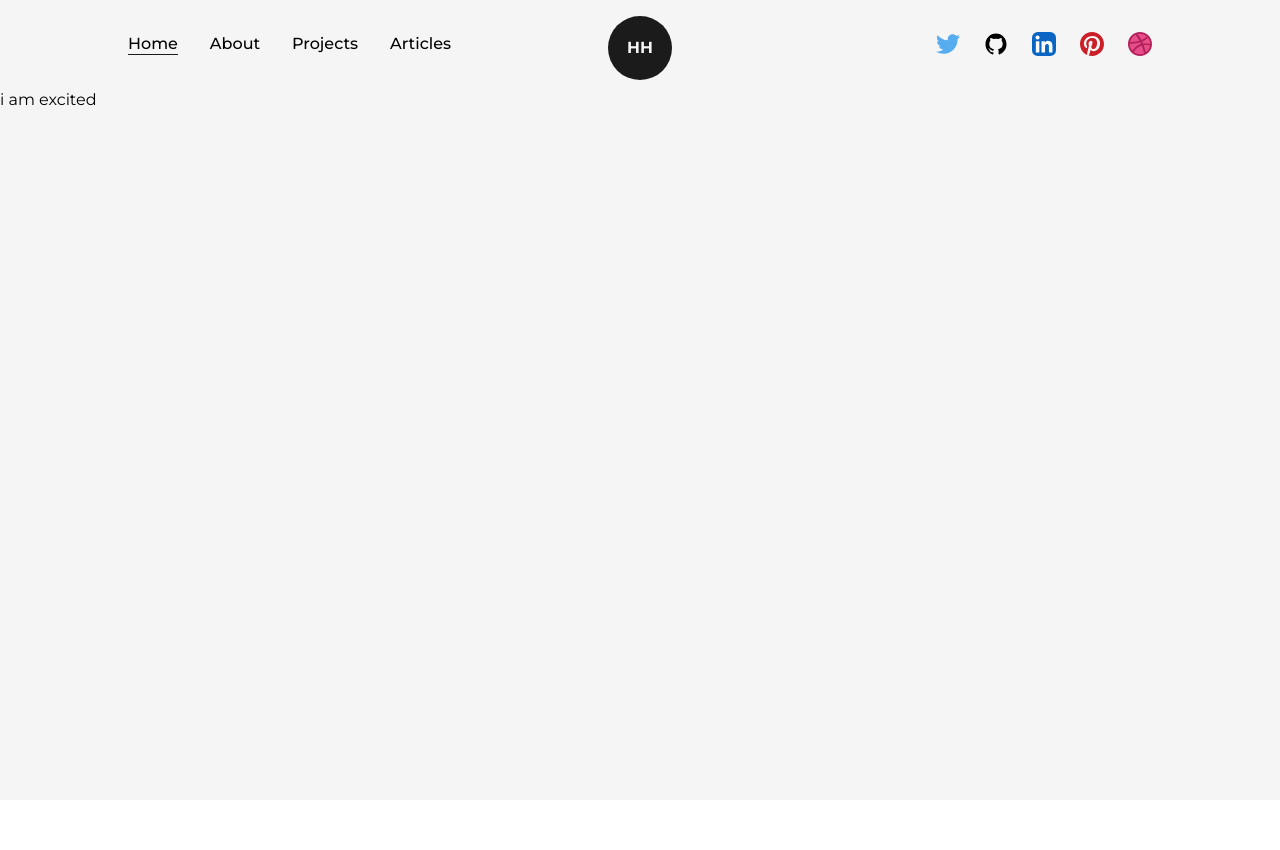
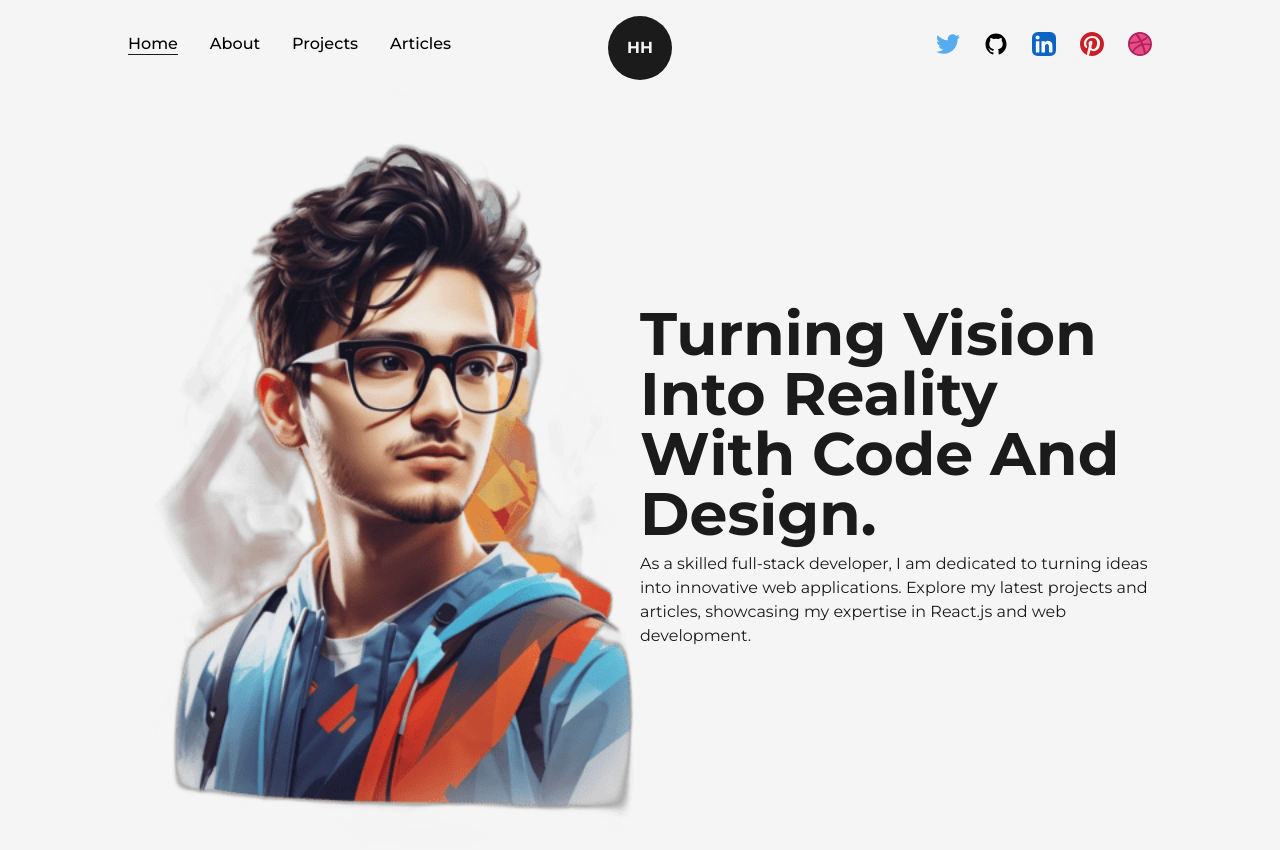
Before and after one commit to Chipsii/portfolio, a Next.js app: page / in a window 1280 px wide. Shown: the top 850 px of the page. Before the commit the page ends 800 px from the top, so only its background shows below. Built offline with nearby package versions, Linux system fonts and the light colour scheme.

Commit message:
added  layout and image

```diff
--- /dev/null
+++ b/src/components/AnimatedText.js
@@ -0,0 +1,20 @@
+import React from "react";
+
+const AnimatedText = ({text, className=""}) => {
+    return (
+        <div className="w-full mx-auto py-2 flex items-center justify-center text-center overflow-hidden">
+            <h1 className={`inline-block w-full text-dark font-bold capitalize text-8xl ${className}`}>
+            {
+
+                text.split(" ").map((word, index) =>
+                <span key={word+'-'+index} className="inline-block">
+                    {word}&nbsp;
+                </span>
+                )
+            }
+            </h1>
+        </div>
+    )
+}
+
+export default AnimatedText;
--- /dev/null
+++ b/src/components/Layout.js
@@ -0,0 +1,11 @@
+   import React from 'react';
+
+   const Layout = ({children, classname=""}) => {
+    return (
+        <div className={`w-full h-full inline-block z-0 bg-light p-32  ${classname}`}>
+            {children}
+        </div>
+    )
+   }
+
+export default Layout;
--- a/src/pages/index.js
+++ b/src/pages/index.js
@@ -1,4 +1,9 @@
 import Head from 'next/head'
+import Layout from '@/components/Layout'
+import Image from 'next/image'
+import profilePic from '../../public/images/profile/developer-pic-1.png'
+import AnimatedText from '@/components/AnimatedText'
+
 
 export default function Home() {
   return (
@@ -7,8 +12,19 @@
         <title>Create Next App</title>
         <meta name="description" content="Generated by create next app" />
       </Head>
-      <main className=''>
-        i am excited
+      <main className="flex items-center text-dark w-full min-h-screen">
+        <Layout classname='pt-0'>
+          <div className="flex items-center justify-between w-full">
+            <div className="w-1/2">
+            <Image src={profilePic} alt="Hasib" className='w-full h-auto' />
+             </div>
+             <div className="w-1/2 flex flex-col items-center self-center">
+              <AnimatedText text="Turning Vision Into Reality With Code And Design." className='!text-6xl !text-left' />
+              <p>As a skilled full-stack developer, I am dedicated to turning ideas into innovative web applications.
+Explore my latest projects and articles, showcasing my expertise in React.js and web development.</p>
+             </div>
+          </div>
+        </Layout>
       </main>
     </>
   )
```
Also changed, not shown: public/images/profile/developer-pic-1.png.
